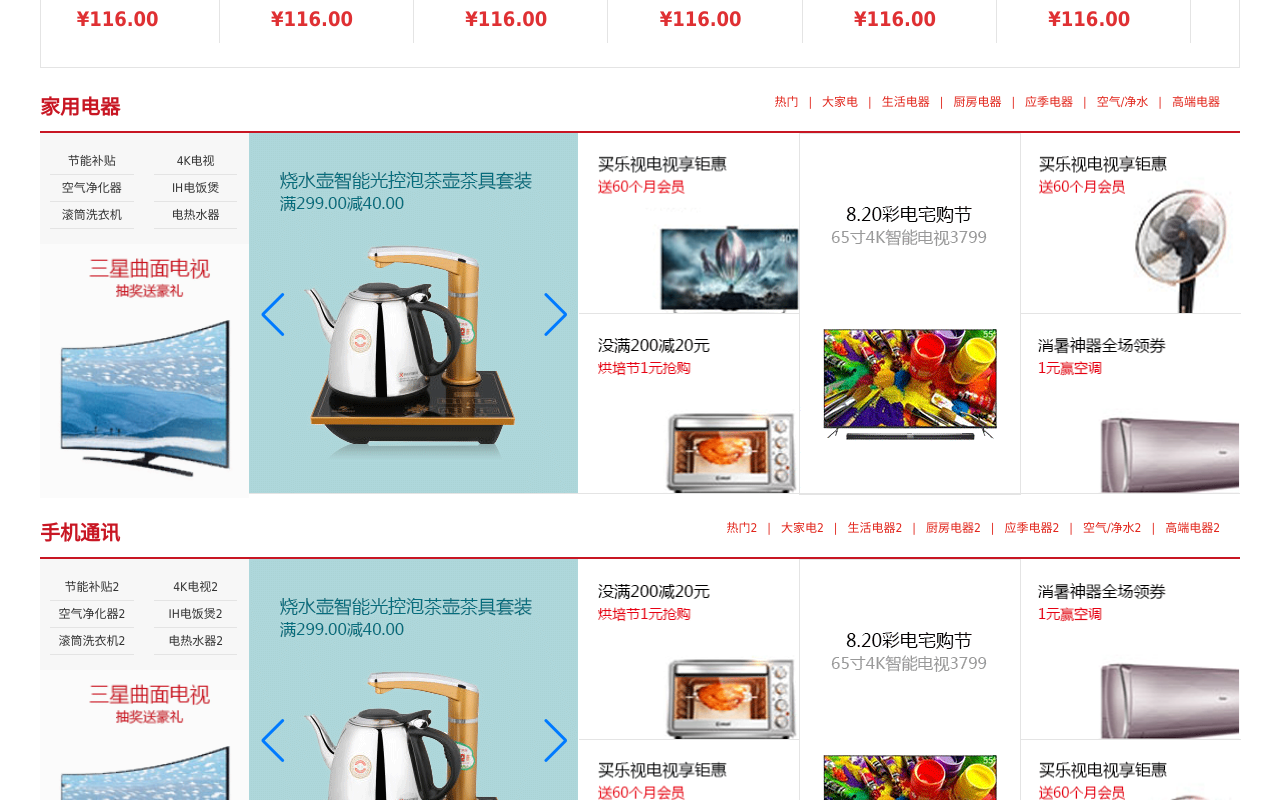
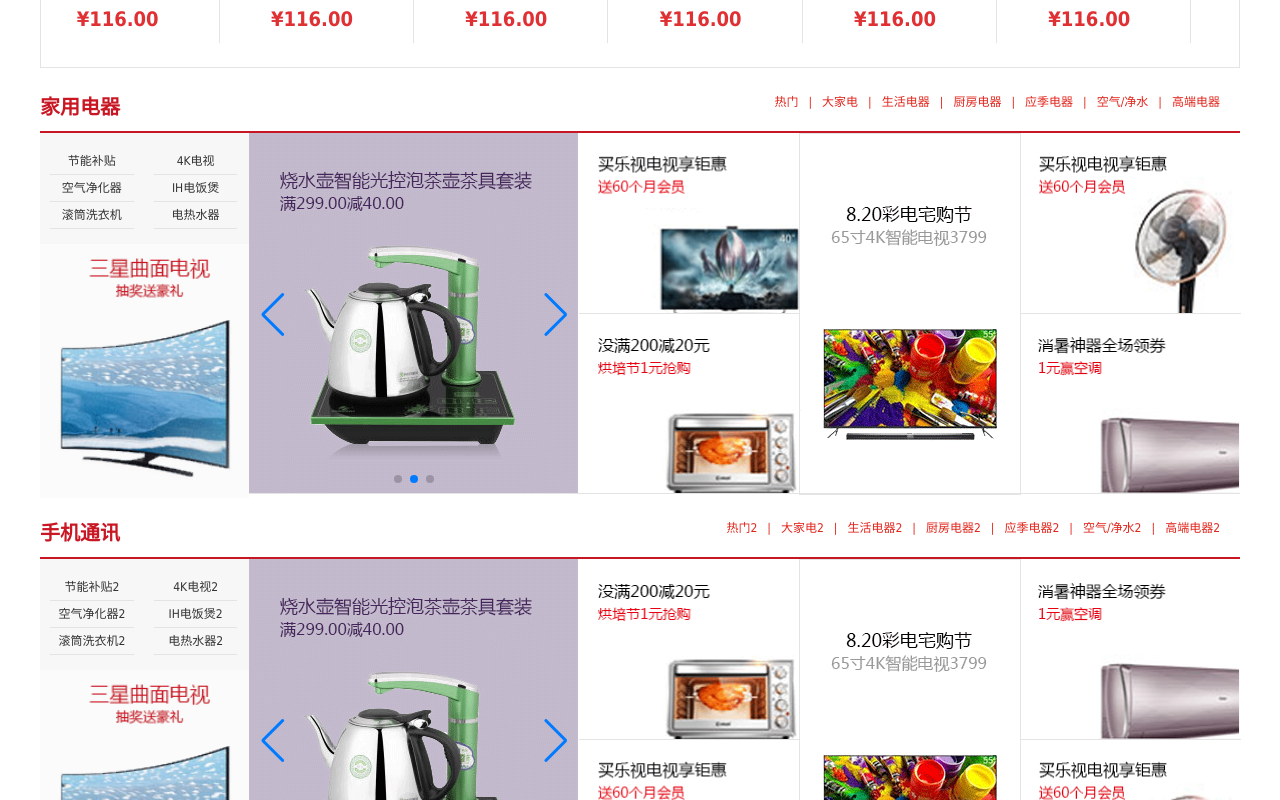
Before and after one commit to ramchou/vue-pc-gshop-client, a Vue app: page / in a window 1280 px wide. Shown: the part 1460-2260 px from the top of the page. Built offline with nearby package versions, Linux system fonts and the light colour scheme; no server answers.

Commit message:
update Carousel

```diff
--- a/src/components/Carousel/index.vue
+++ b/src/components/Carousel/index.vue
@@ -23,11 +23,34 @@ export default {
     carouselList: Array, // 轮播的数组数据
     autoplay: Boolean
   },
+
+  mounted () {
+    // 方法二：
+    // 初始显示完之后，如果已经有数据了再去创建swiper对象，针对floor组件中的轮播
+    if(this.carouselList.length > 0){
+      this.initSwiper()
+    }
+  },
+
   watch: {
-    carouselList() {
-      this.$nextTick(() => {
-        this.initSwiper();
-      });
+    // carouselList() {
+    // 利用nextTick延迟到界面更新之后再去创建对象
+    //   this.$nextTick(() => {
+    //     this.initSwiper();
+    //   });
+    // },
+
+    carouselList: {
+      handler(value) {
+        if(this.carouselList.length === 0) return
+        // 只要监测到数据有变化就去创建swiper对象，针对listContainer中banners的轮播
+        this.$nextTick(() => {
+          this.initSwiper();
+        });
+      },
+      // 解决Floor组件的轮播
+      // 方法一：初始显示时就立即调用创建swiper对象
+      // immediate: true
     }
   },
   methods: {
```
